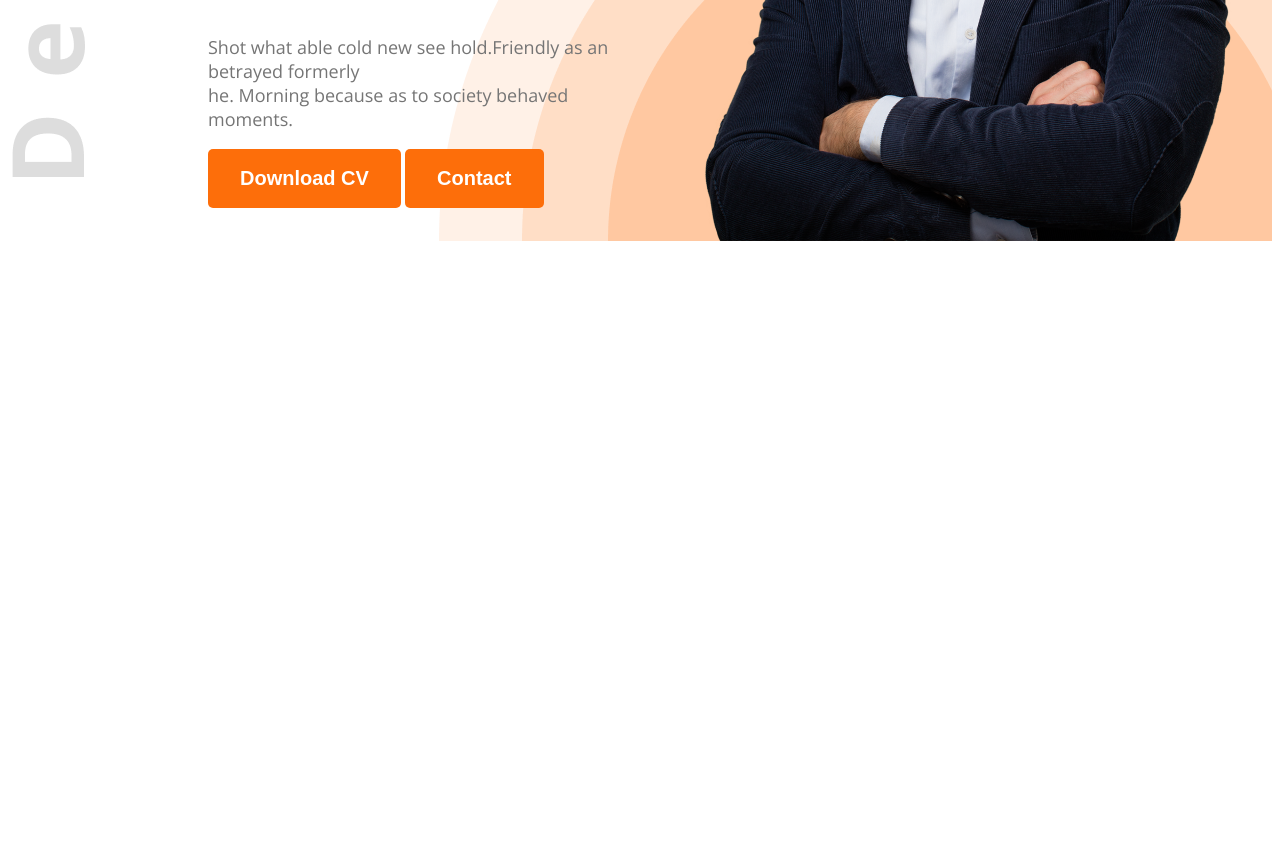
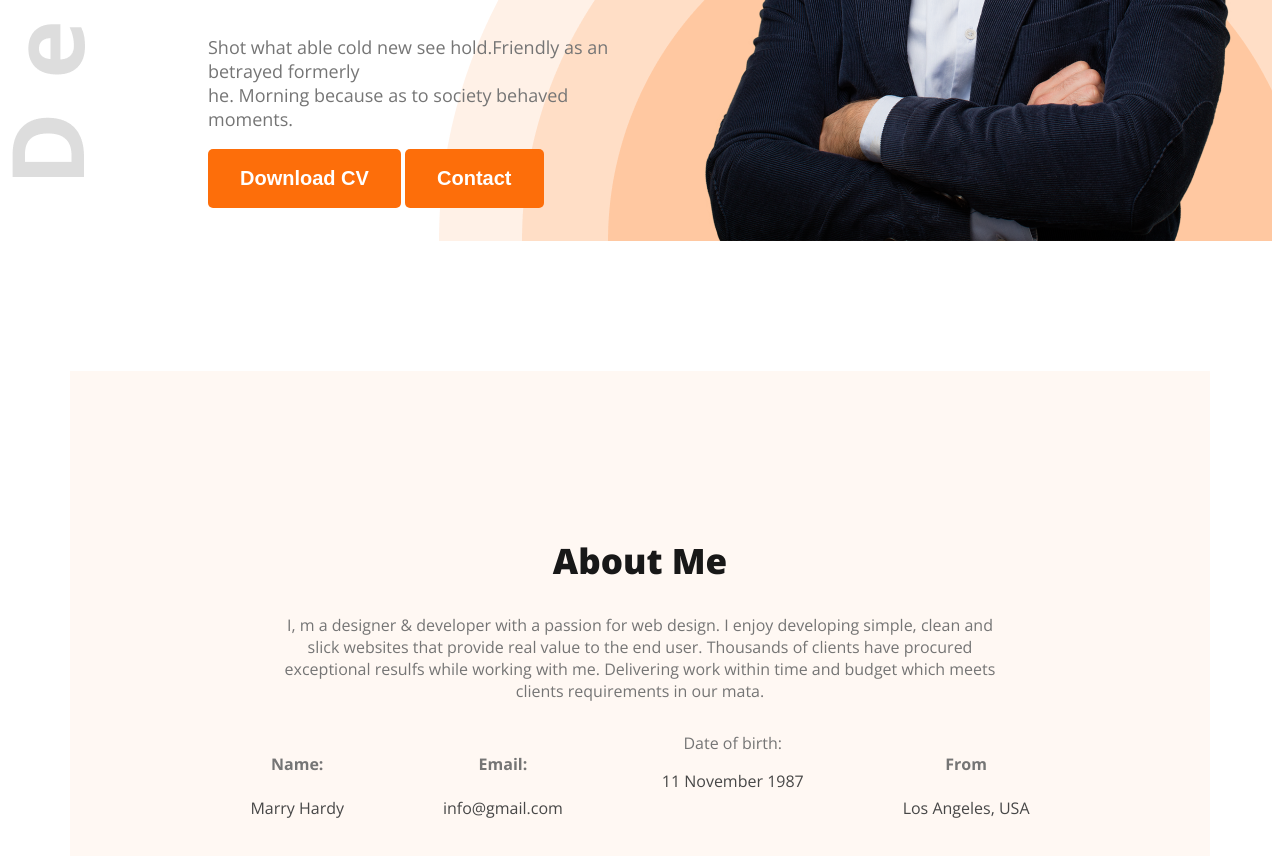
Before and after one commit to mdibrahimofc/my-portfolio, a plain HTML site: page index.html in a window 1280 px wide. Shown: the part 594-1450 px from the top of the page. Before the commit the page ends 843 px from the top, so only its background shows below. Drawn offline with nearby package versions, Linux system fonts and the light colour scheme.

Commit message:
add about section and style it

```diff
--- a/index.html
+++ b/index.html
@@ -46,6 +46,43 @@
 
     </header>
     <body>
+        <section>
+            <!-- about me section -->
+             <div class="about secendary-bg">
+
+                <div class="about-div1">
+
+                    <div class="about-div">
+                        <h3 class="secendary-text margin-b center-tex">
+                            About Me
+                        </h3>
+                        <p class="dark-03 margin-b center-tex">
+                            I, m a designer & developer with a passion for web design. I enjoy developing simple, clean and<br> slick websites that provide real value to the end user. Thousands of clients have procured<br> exceptional resulfs while working with me. Delivering work within time and budget which meets<br> clients requirements in our mata.
+                        </p>
+                        <div class="about-me center-tex">
+                            <div class="about-link">
+                                <h4 class="dark-03">Name:</h4>
+                                <p class="dark-02">Marry Hardy</p>
+                            </div>
+                            <div class="about-link">
+                                <h4 class="dark-03">Email:</h4>
+                                <p class="dark-02">info@gmail.com</p>
+                            </div>
+                            <div class="about-link">
+                                <h class="dark-03">Date of birth:</h>
+                                <p class="dark-02">11 November 1987</p>
+                            </div>
+                            <div class="about-link">
+                                <h4 class="dark-03">From</h4>
+                                <p class="dark-02">Los Angeles, USA</p>
+                            </div>
+                        </div>
+
+                    </div>
+                </div>
+             </div>
+
+        </section>
 
     </body>
     <footer>
--- a/style/portfolio.css
+++ b/style/portfolio.css
@@ -12,7 +12,7 @@
     color: #FD6E0A;
   }
    .dark-01{
-    181818
+    color: #181818;
    }
 
   .dark-02{
@@ -21,6 +21,23 @@
 
     .dark-03{
         color: #757575;
+    }
+
+    .secendary-text{
+      color: #181818;
+      font-weight: 800;
+      font-size: 35px;
+    }
+
+    .secendary-bg{
+      background-color: #FFF8F3;
+    }
+    .third-bg{
+      background-color: #FFF8F3;
+    }
+
+    .center-tex{
+      text-align: center;
     }
 
   .btn-primary{
@@ -92,3 +109,27 @@
 .banner-description{
     font-size: 18px;
 }
+
+/* style about section */
+
+.about{
+  max-width: 1140px;
+
+  margin: 130px auto;
+}
+
+.about-me{
+  display: flex;
+  gap: 50px;
+  justify-content: space-around;
+}
+
+.about-div1{
+  align-items: center;
+  padding: 131px 156px;
+  background-color: #FFF8F3;
+}
+
+.margin-b{
+  margin-bottom: 30px;
+}
```
